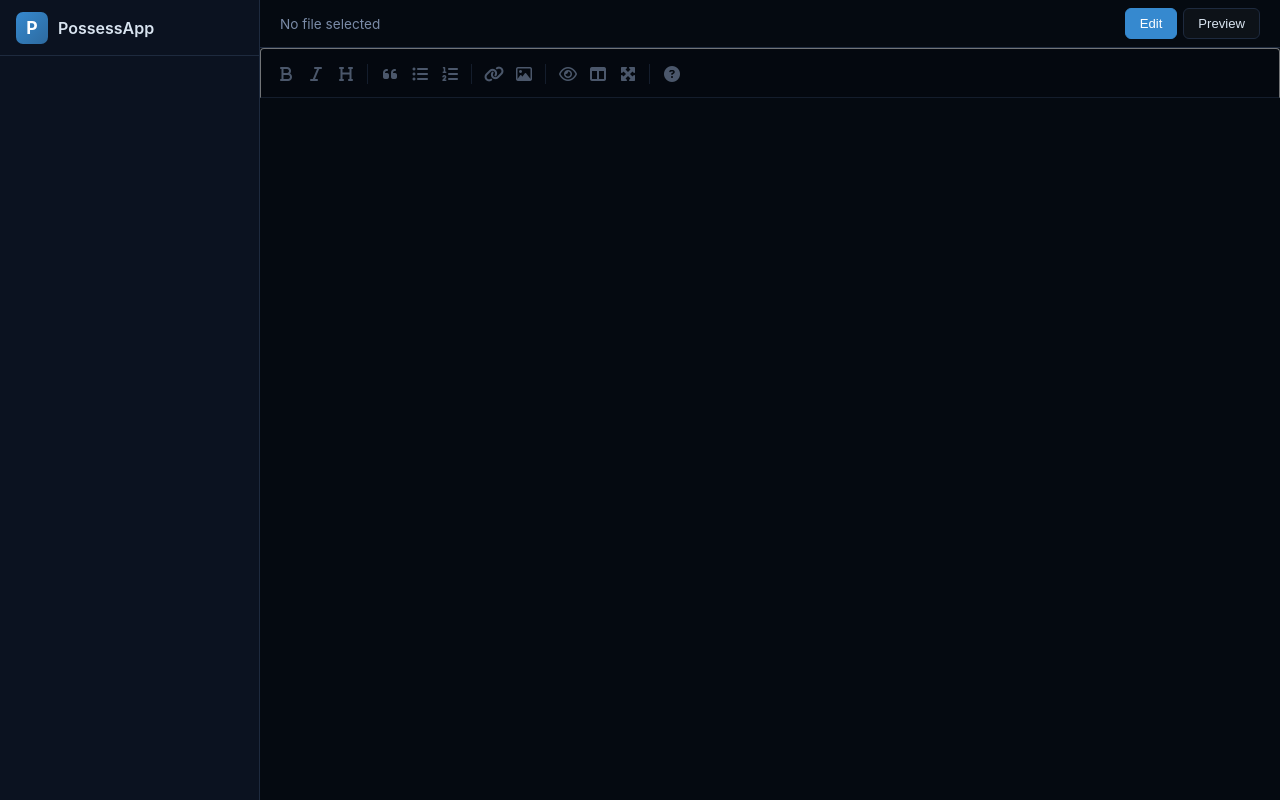
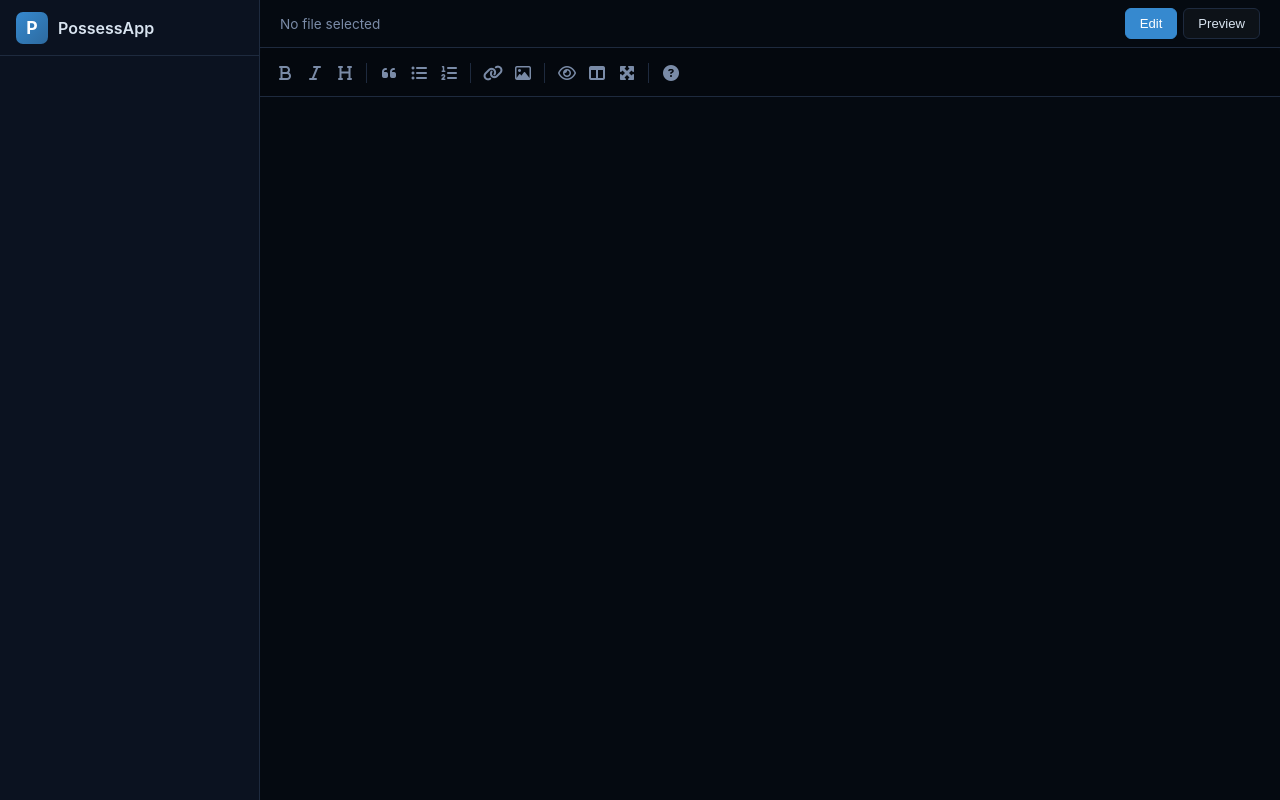
Before and after one commit to adamvirtualspace-lab/Possess, a website: page index.html in a window 1280 px wide. Drawn offline with Linux system fonts and the light colour scheme; no server answers.

Commit message:
Update editor.css

```diff
--- a/css/editor.css
+++ b/css/editor.css
@@ -89,8 +89,14 @@
 
 .SimpleMDE-Statusdiv,
 .editor-toolbar {
+  border: none !important;
   background: rgba(0, 0, 0, 0.2) !important;
-  border-bottom: 1px solid var(--border-color) !important;
+  opacity: 1 !important;
+  box-shadow: 0 1px 0 var(--border-color);
+}
+
+.editor-toolbar:hover {
+  opacity: 1 !important;
 }
 
 /* Toolbar buttons */
```
